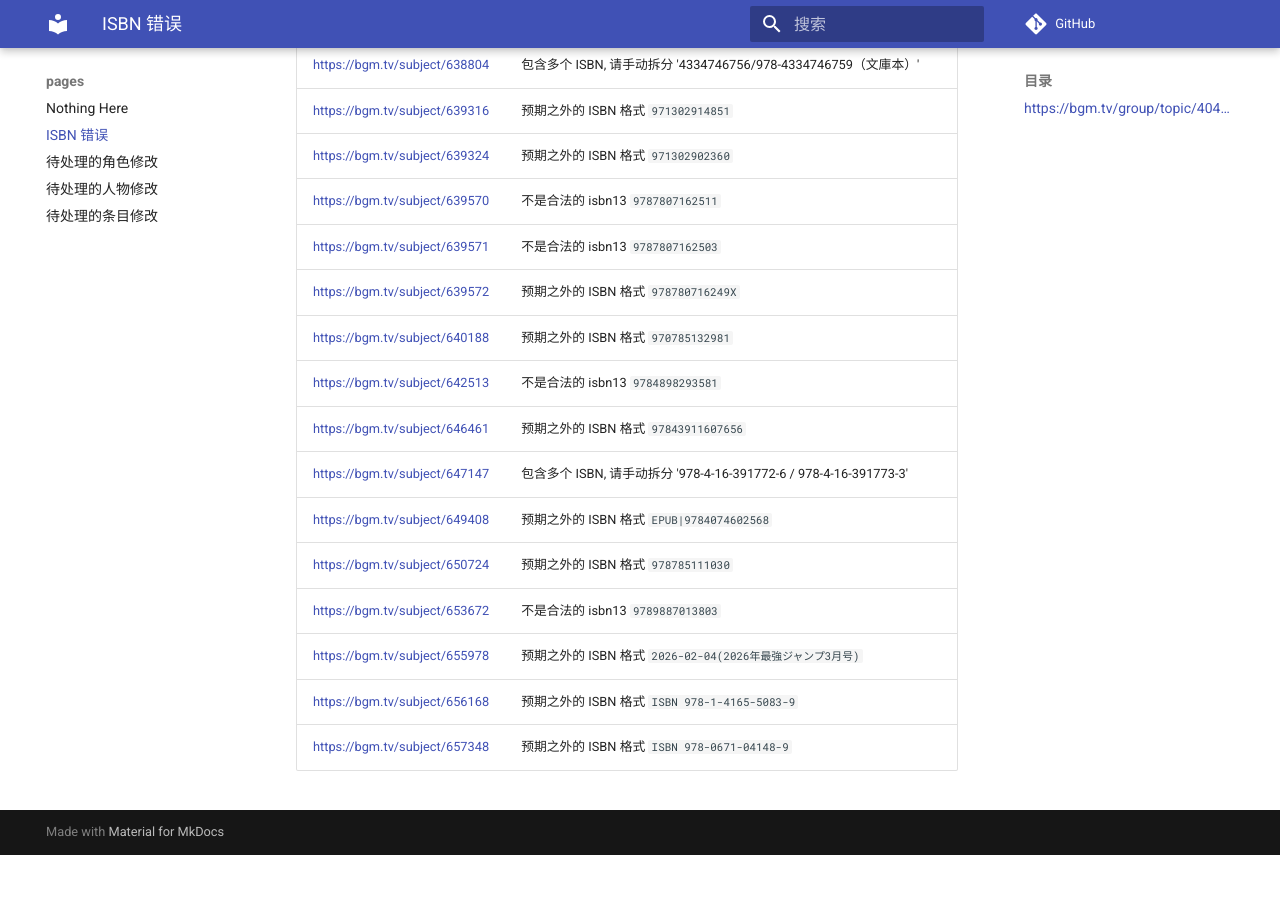
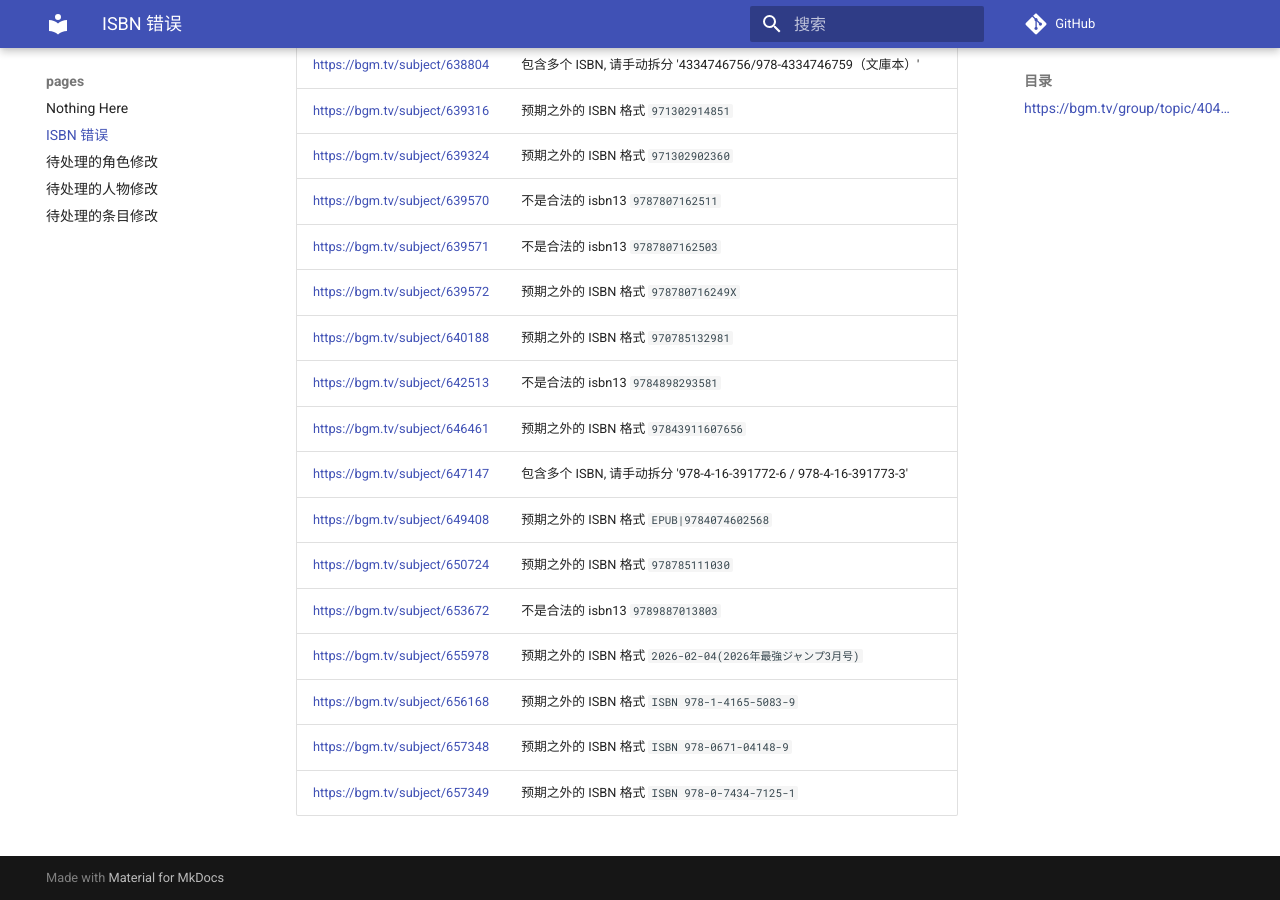
Before and after one commit to trim21/bangumi-pages, an MkDocs documentation site: the page built from docs/isbn.md, in a window 1280 px wide and 900 px high, scrolled down 10597 px. Built offline with MkDocs 1.6.1 and Material for MkDocs 9.7.7, drawn with Linux system fonts in a browser that asks for light colours; comment, search, counter and statistics services are not loaded; before the commit the page ends 11452 px from its top, so only the background shows below that; part of the change alters nothing that is shown.

Commit message:
update isbn.md

```diff
--- a/docs/isbn.md
+++ b/docs/isbn.md
@@ -1,7 +1,7 @@
 # ISBN 错误
 ## <https://bgm.tv/group/topic/404801>
 
-total 243
+total 244
 
 | url | error |
 | --- |  ---  |
@@ -248,3 +248,4 @@ total 243
 | <https://bgm.tv/subject/655978> | 预期之外的 ISBN 格式 `2026-02-04(2026年最強ジャンプ3月号)` |
 | <https://bgm.tv/subject/656168> | 预期之外的 ISBN 格式 `ISBN 978-1-4165-5083-9` |
 | <https://bgm.tv/subject/657348> | 预期之外的 ISBN 格式 `ISBN 978-0671-04148-9` |
+| <https://bgm.tv/subject/657349> | 预期之外的 ISBN 格式 `ISBN 978-0-7434-7125-1` |
```
